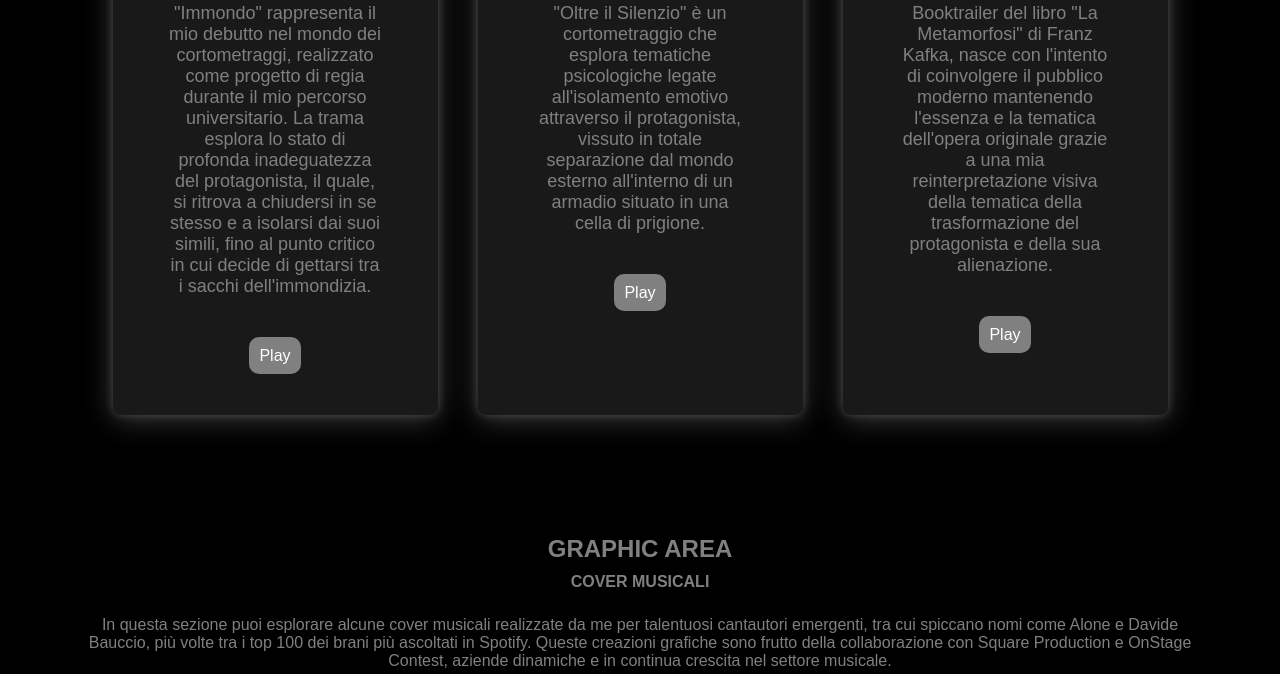
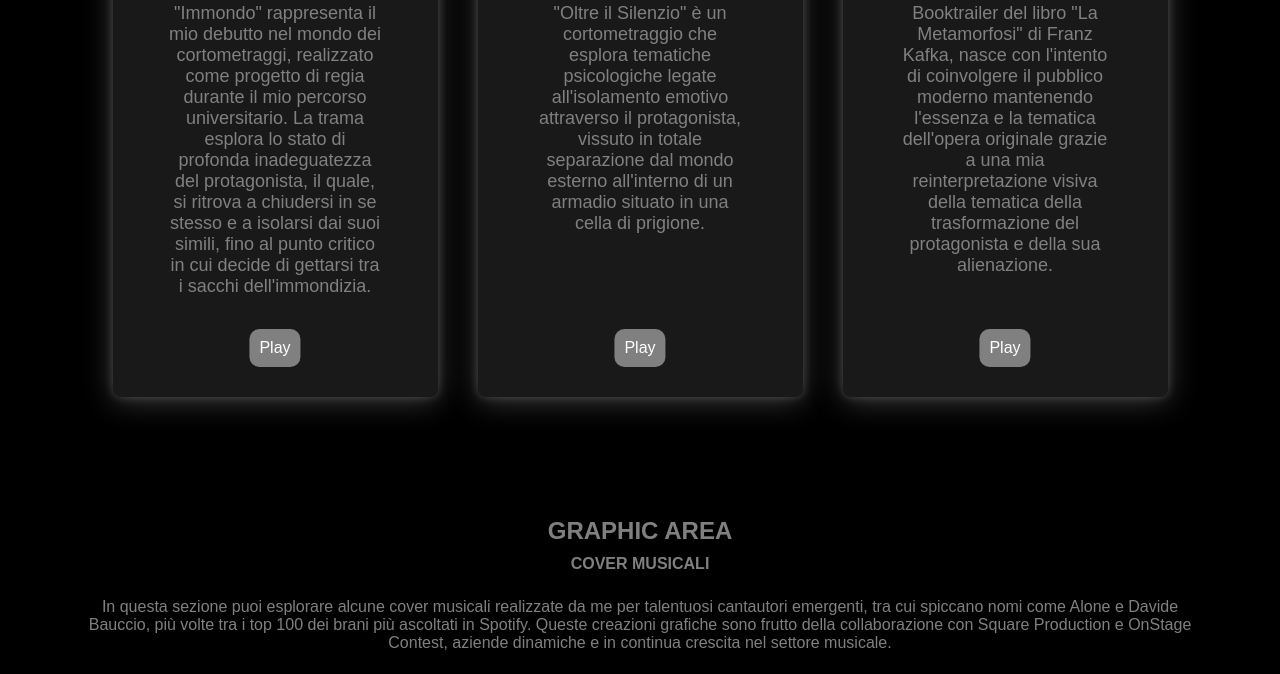
Before and after one commit to StefanoRimoldi/Progetto-Website-Start2Impact, a plain HTML site: page index.html in a window 1280 px wide. Shown: the part 2413-3087 px from the top of the page. Drawn offline with Linux system fonts and the light colour scheme.

Commit message:
remove webkit

```diff
--- a/styles/shortfilms.css
+++ b/styles/shortfilms.css
@@ -97,14 +97,14 @@
 }
 
 .btn-watch-video {
-    -webkit-position: absolute;
+    position: absolute;
     background-color: gray;
     left: 50%;
     transform: translateX(-50%);
     padding: 10px;
     border-radius: 10px;
     text-align: center;
-    -webkit-bottom: 30px;
+    bottom: 30px;
     text-decoration: none;
     color: white;
 }
```
